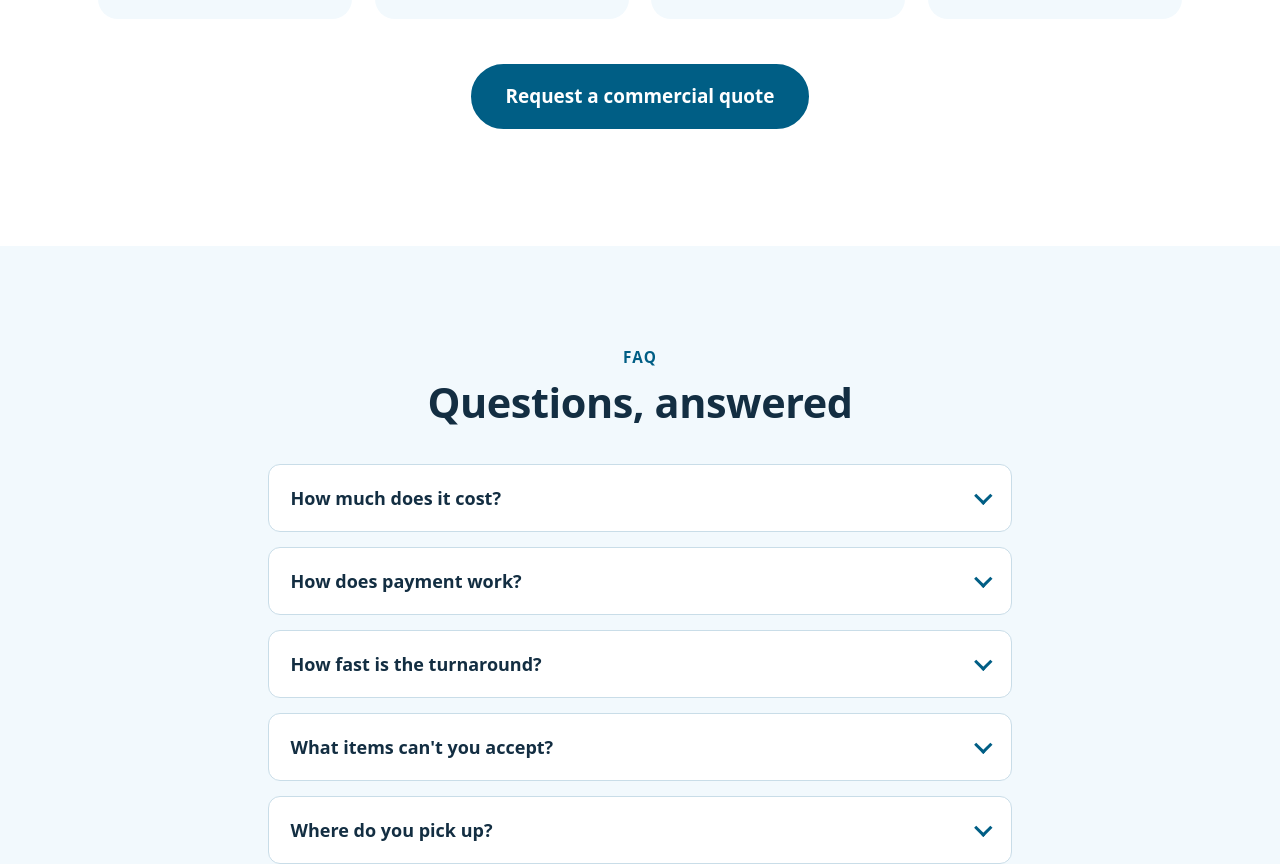
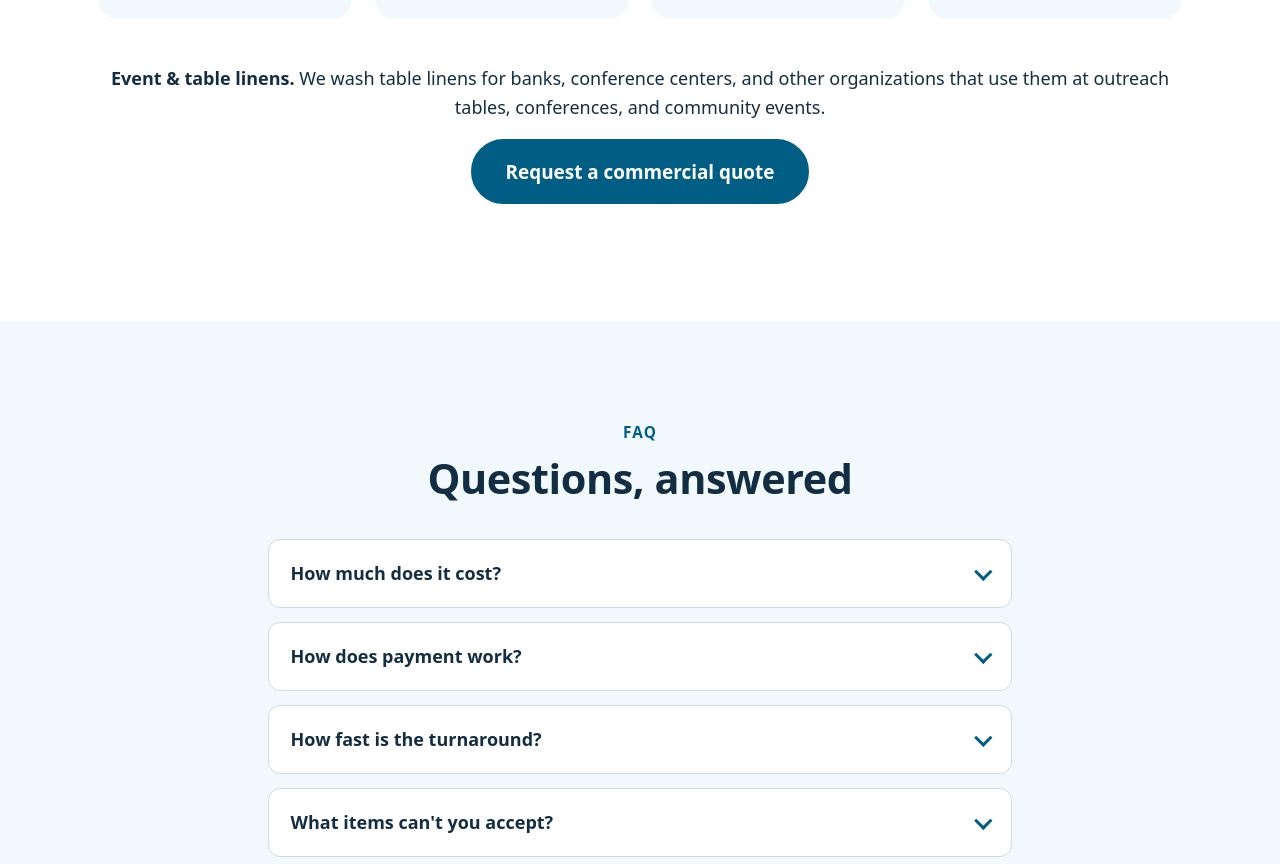
Before and after one commit to sarahtroup/laundry-caddie, a plain HTML site: page index.html in a window 1280 px wide. Shown: the part 5002-5866 px from the top of the page. Drawn offline with Linux system fonts and the light colour scheme.

Commit message:
Add event and table linens to commercial services

```diff
--- a/index.html
+++ b/index.html
@@ -278,6 +278,7 @@
             <p>Sheets and towels turned around between guests.</p>
           </li>
         </ul>
+        <p class="center"><strong>Event &amp; table linens.</strong> We wash table linens for banks, conference centers, and other organizations that use them at outreach tables, conferences, and community events.</p>
         <!-- TODO: add commercial pricing or volume terms if The Arc wants them public -->
         <p class="center"><a class="btn btn-large" href="pickup.html">Request a commercial quote</a></p>
       </div>
```
